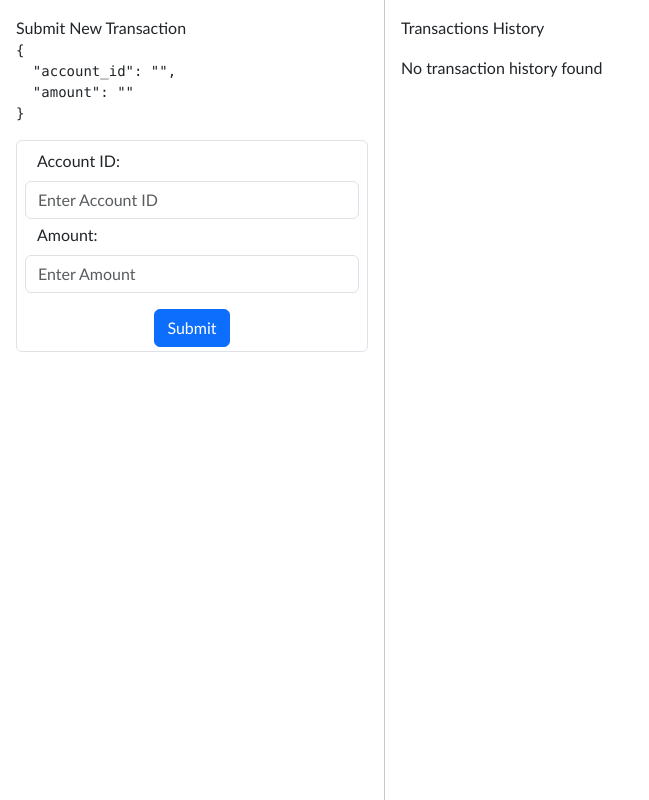
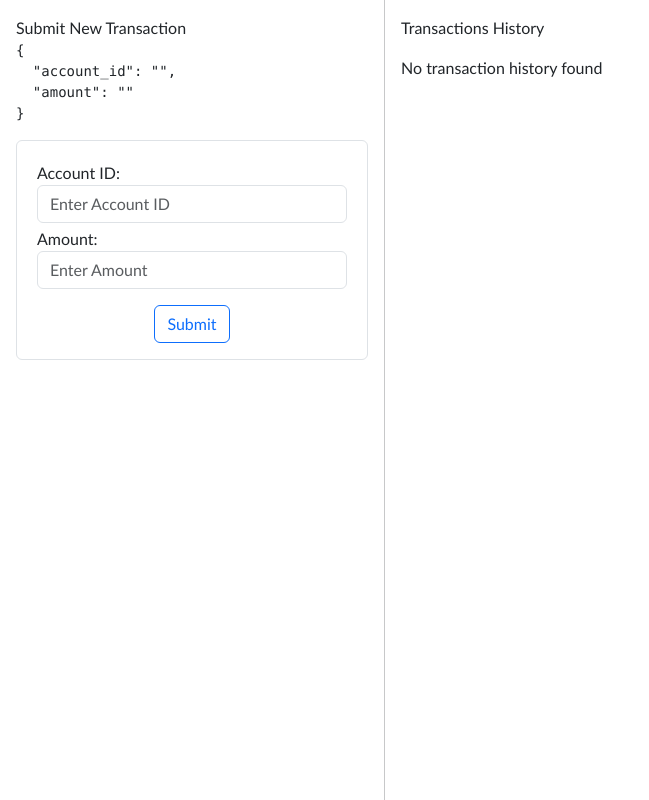
Before and after one commit to NazimAhmed2706/transaction-management-fullstack-level-3, a React (Create React App) app in the folder app-react/: page / in a window 1280 px wide. Shown: the whole page, without its empty margins (0-649 px from the left). Built offline with nearby package versions, Linux system fonts and the light colour scheme; no server answers.

Commit message:
Commit All

```diff
--- a/app-react/src/components/NewTransaction.jsx
+++ b/app-react/src/components/NewTransaction.jsx
@@ -89,21 +89,19 @@ function NewTransaction() {
           JSON.stringify(formValues, undefined, 2)
         }
       </pre>
-      <Form className="border rounded mt-3 p-1" onSubmit={handleSubmit}>
-      <Form.Group as={Row} className="m-1">
-        <Form.Label>Account ID:</Form.Label>
-        <Form.Control type="text" data-type="account-id" placeholder="Enter Account ID" name="account_id" value={formValues.account_id} onChange={handleChange} />
-        {/* <Form.Control.Feedback type="invalid">Please enter a valid Account ID</Form.Control.Feedback> */}
-      </Form.Group>
-      <Form.Group as={Row} className="m-1">
-        <Form.Label>Amount:</Form.Label>
-        <Form.Control type="text" data-type="amount" placeholder="Enter Amount" name="amount" value={formValues.amount} onChange={handleChange} />
-        {/* <Form.Control.Feedback type="invalid">Please enter a valid amount</Form.Control.Feedback> */}
-      </Form.Group>
-      <div className='d-flex justify-content-center mt-3'>
-        <Button type="submit" data-type="transaction-submit" variant="primary">Submit</Button>
-      </div>
-    </Form>
+      <form className="border rounded mt-3 p-3" onSubmit={handleSubmit}>
+        <div className="form-group m-1">
+          <label>Account ID:</label>
+          <input type="text" data-type="account-id" className="form-control" placeholder="Enter Account ID" name="account_id" value={formValues.account_id} onChange={handleChange} />
+        </div>
+        <div className="form-group m-1">
+          <label>Amount:</label>
+          <input type="number" data-type="amount" className="form-control" placeholder="Enter Amount" name="amount" value={formValues.amount} onChange={handleChange} />
+        </div>
+        <div className='d-flex justify-content-center mt-3'>
+          <button type="submit" data-type="transaction-submit" className="btn btn-outline-primary">Submit</button>
+        </div>
+      </form>
     </div>
 
   );
```
